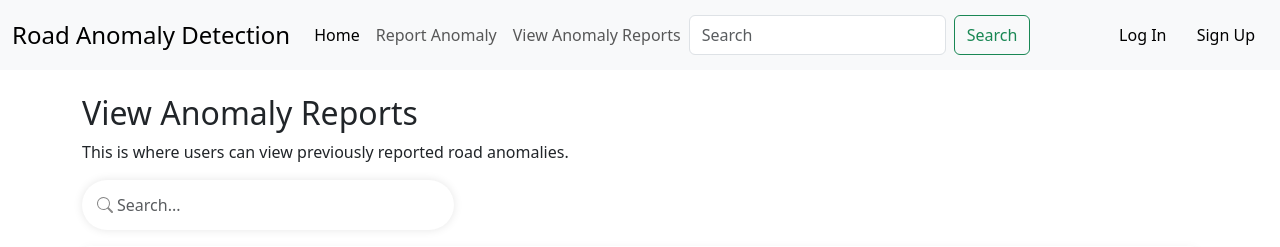
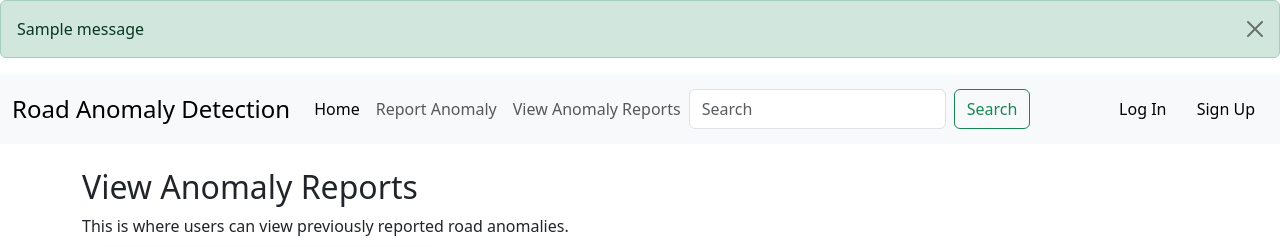
Before and after one commit to Ayansanki/Road_Anomaly_Detection_Site, a Django app: template templates/view_reports.html in a window 1280 px wide. Shown: the top 247 px of the page. Run offline with Django 5.2, Linux system fonts and the light colour scheme; the template is opened without the code that fills it: most values are stand-ins (such as "Sample title", 1, 10 or a date in 2020); one stand-in notice (Sample message) is shown; data that the repository does not hold is empty; some libraries are stand-ins or nearby versions.

Commit message:
Update view_reports.html

```diff
--- a/templates/view_reports.html
+++ b/templates/view_reports.html
@@ -1,3 +1,4 @@
+{% load static %}
 <!DOCTYPE html>
 <html lang="en">
 
@@ -10,7 +11,7 @@
         rel="stylesheet" integrity="sha384-4Q6Gf2aSP4eDXB8Miphtr37CMZZQ5oXLH2yaXMJ2w8e2ZtHTl7GptT4jmndRuHDT"
         crossorigin="anonymous">
 
-    <link rel="stylesheet" href="../static/nav-style.css">
+    <link rel="stylesheet" href="{% static 'nav-style.css' %}">
 
     <style>
         .table-hover tbody tr {
@@ -109,6 +110,18 @@
 </head>
 
 <body>
+
+    {% if messages %}
+    <div class="messages mb-3">
+        {% for message in messages %}
+        <div class="alert alert-{{ message.tags }} alert-dismissible fade show" role="alert">
+            {{ message }}
+            <button type="button" class="btn-close" data-bs-dismiss="alert"></button>
+        </div>
+        {% endfor %}
+    </div>
+    {% endif %}
+
     {% include "nav.html" %}
 
     <div class="container mt-4 mb-4">
```
